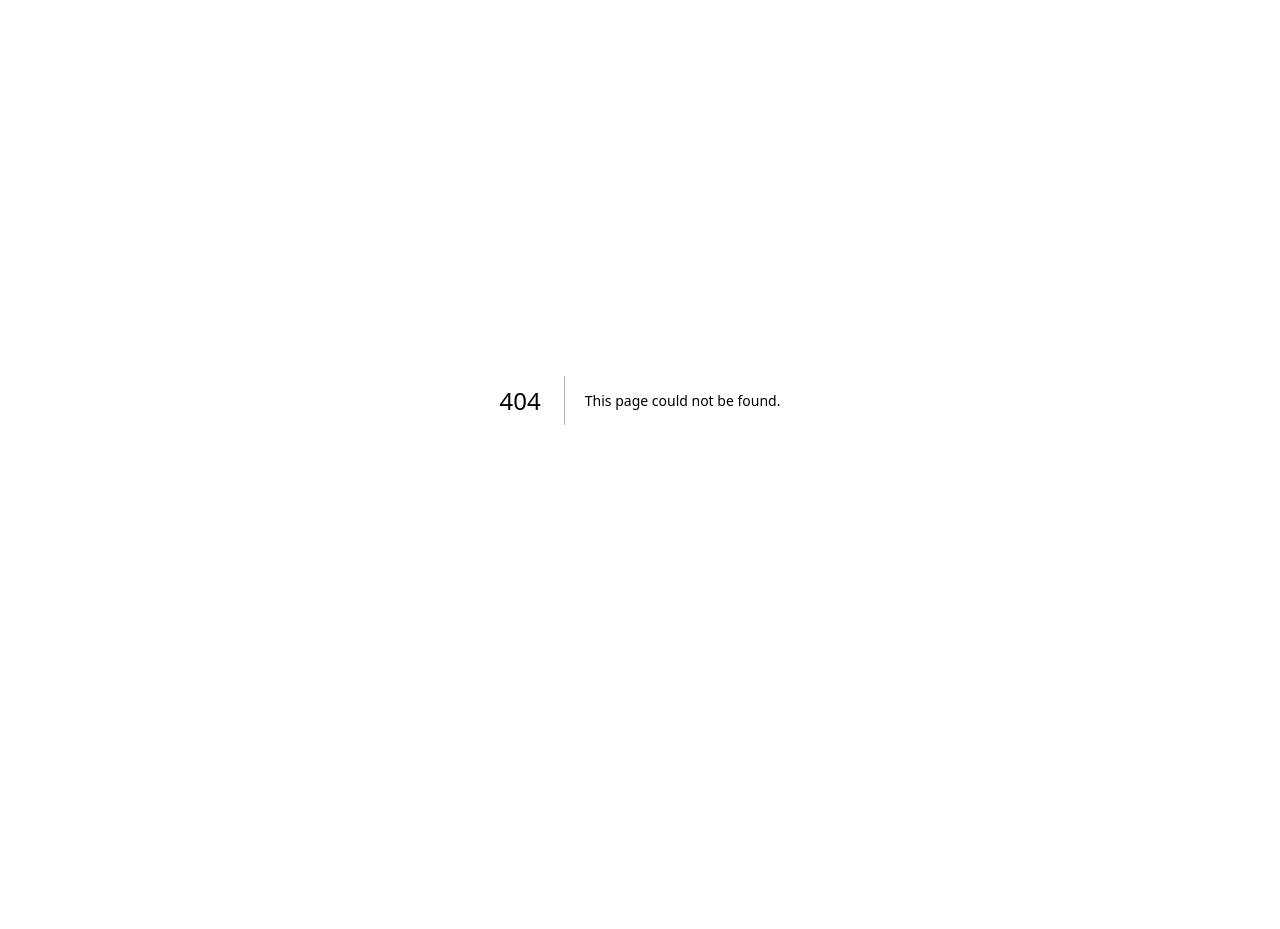
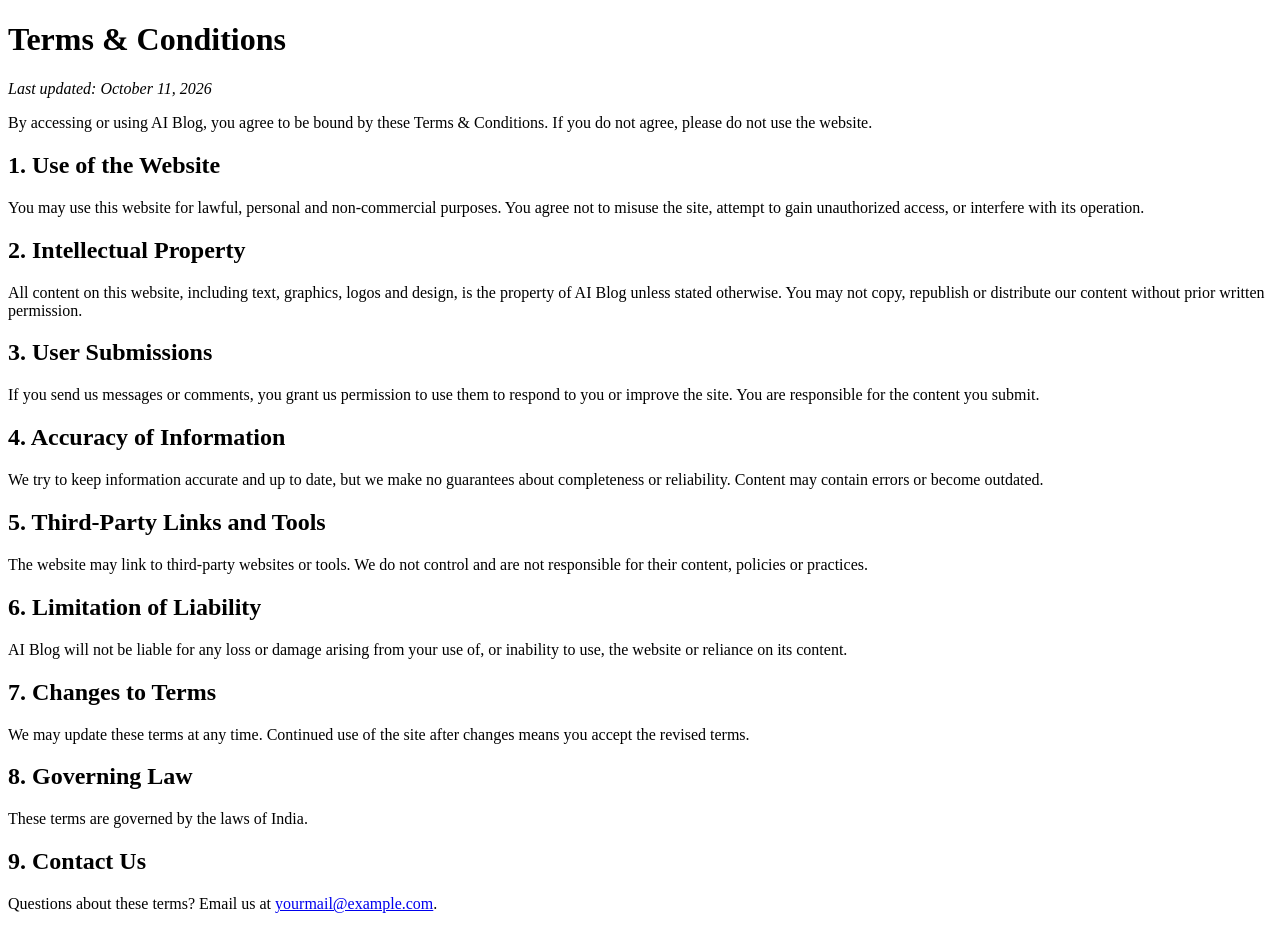
Before and after one commit to paksh-shadow/AI-Master, a Next.js app: page /terms-condition in a window 1280 px wide. Before the commit this address had no page. Before the commit the page ends 800 px from the top, so only its background shows below. Built offline with nearby package versions, Linux system fonts and the light colour scheme.

Commit message:
add legal pages

```diff
--- /dev/null
+++ b/app/terms-condition/page.js
@@ -0,0 +1,74 @@
+export const metadata = {
+  title: "Terms & Conditions | AI Blog",
+  description: "Read the terms and conditions for using AI Blog.",
+};
+
+const SITE_NAME = "AI Blog";
+const CONTACT_EMAIL = "yourmail@example.com"; // apna email daalein
+const LAST_UPDATED = "October 11, 2026";
+
+export default function TermsPage() {
+  return (
+    <main className="max-w-3xl mx-auto px-4 py-12 prose dark:prose-invert">
+      <h1>Terms &amp; Conditions</h1>
+      <p><em>Last updated: {LAST_UPDATED}</em></p>
+
+      <p>
+        By accessing or using {SITE_NAME}, you agree to be bound by these Terms &amp; Conditions.
+        If you do not agree, please do not use the website.
+      </p>
+
+      <h2>1. Use of the Website</h2>
+      <p>
+        You may use this website for lawful, personal and non-commercial purposes. You agree not
+        to misuse the site, attempt to gain unauthorized access, or interfere with its operation.
+      </p>
+
+      <h2>2. Intellectual Property</h2>
+      <p>
+        All content on this website, including text, graphics, logos and design, is the property of
+        {" "}{SITE_NAME} unless stated otherwise. You may not copy, republish or distribute our
+        content without prior written permission.
+      </p>
+
+      <h2>3. User Submissions</h2>
+      <p>
+        If you send us messages or comments, you grant us permission to use them to respond to you
+        or improve the site. You are responsible for the content you submit.
+      </p>
+
+      <h2>4. Accuracy of Information</h2>
+      <p>
+        We try to keep information accurate and up to date, but we make no guarantees about
+        completeness or reliability. Content may contain errors or become outdated.
+      </p>
+
+      <h2>5. Third-Party Links and Tools</h2>
+      <p>
+        The website may link to third-party websites or tools. We do not control and are not
+        responsible for their content, policies or practices.
+      </p>
+
+      <h2>6. Limitation of Liability</h2>
+      <p>
+        {SITE_NAME} will not be liable for any loss or damage arising from your use of, or
+        inability to use, the website or reliance on its content.
+      </p>
+
+      <h2>7. Changes to Terms</h2>
+      <p>
+        We may update these terms at any time. Continued use of the site after changes means you
+        accept the revised terms.
+      </p>
+
+      <h2>8. Governing Law</h2>
+      <p>These terms are governed by the laws of India.</p>
+
+      <h2>9. Contact Us</h2>
+      <p>
+        Questions about these terms? Email us at{" "}
+        <a href={`mailto:${CONTACT_EMAIL}`}>{CONTACT_EMAIL}</a>.
+      </p>
+    </main>
+  );
+}
```
Also changed, not shown: app/disclaimer/page.js (added, +61 -0 lines), app/privacy-policy/page.js (added).
